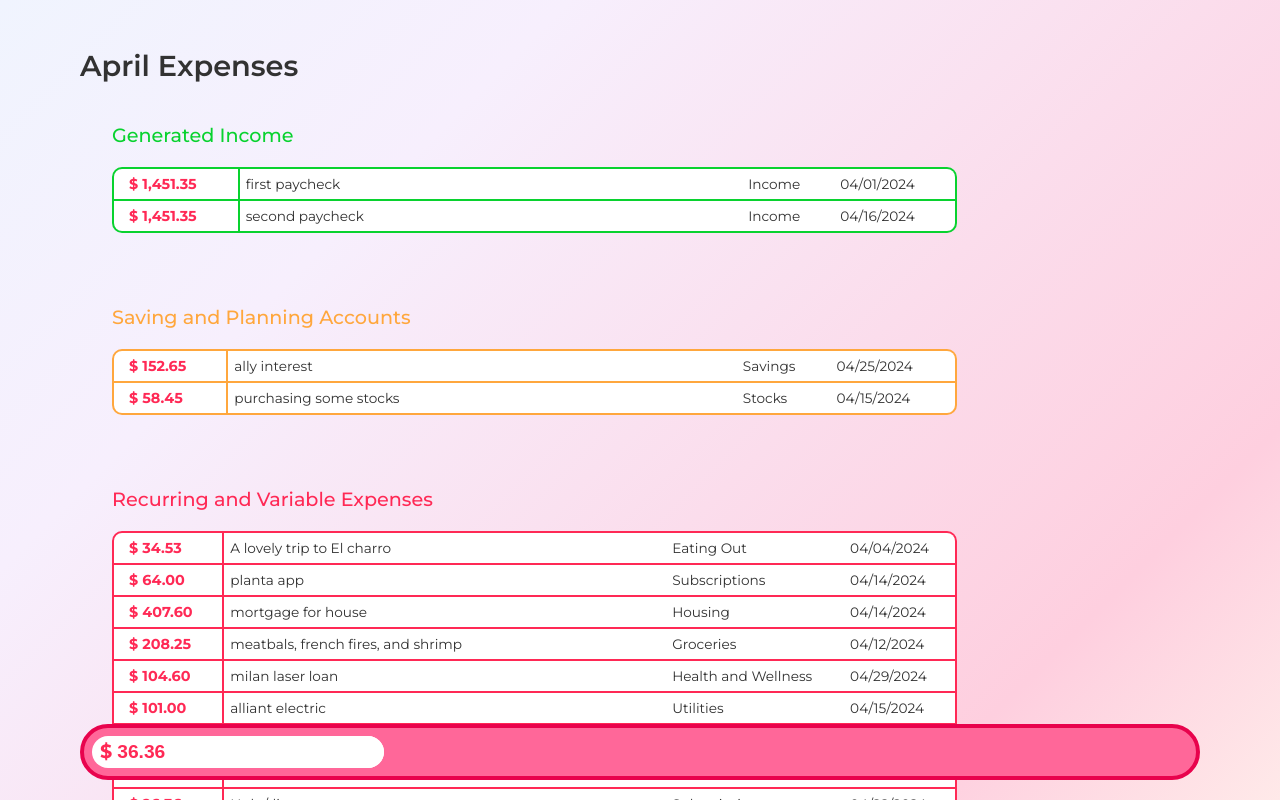
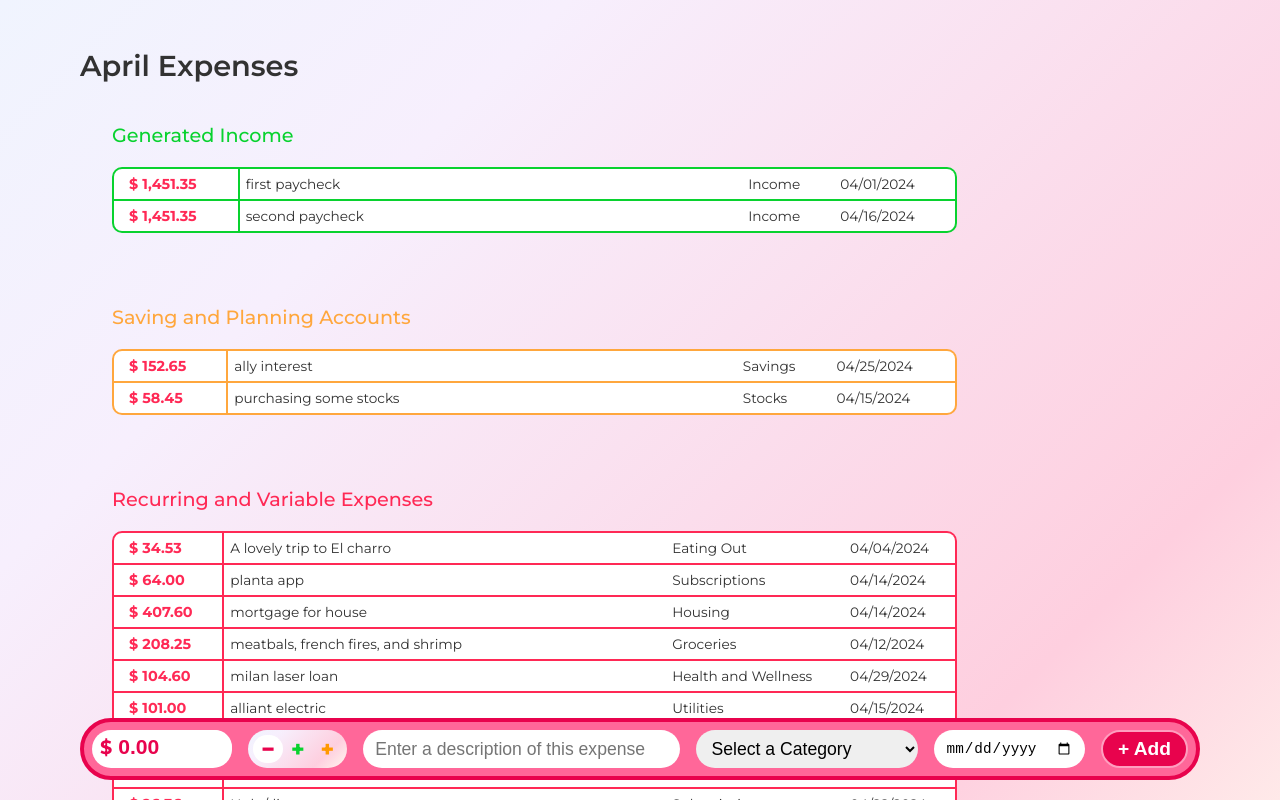
Before and after one commit to rubybeaches/BetterBudgetBuilds, a Next.js app: page /add-expense in a window 1280 px wide. Shown: the top 800 px of the page. Built offline with nearby package versions, Linux system fonts and the light colour scheme.

Commit message:
adding full style and components for expense bar

```diff
--- a/src/app/add-expense/page.css
+++ b/src/app/add-expense/page.css
@@ -24,39 +24,94 @@ body {
     padding: 8px;
     border-radius: 50px;
     border: 4px solid #323232;
+    display: flex;
+    gap: 1em;
 }
 
-#AddExpenseBar input {
+#AddExpenseBar .typeSelector {
+    background: linear-gradient(135deg, #F0F4FE, #F7EFFD 25%, #FECFDF 75%, #FFF7EE 100%);
+    padding: 5px 12px;
+    border-radius: 20px;
     padding: 5px;
+    cursor: pointer;
+}
+
+.Expense .expenseInput.expense,
+.Expense .expenseInput.expense input,
+#AddExpenseBar .typeSelector #expense {
+    color: #E8034D;
+}
+
+.Expense .expenseInput.income,
+.Expense .expenseInput.income input,
+#AddExpenseBar .typeSelector #income {
+    color: #09D22F;
+}
+
+.Expense .expenseInput.saving,
+.Expense .expenseInput.saving input,
+#AddExpenseBar .typeSelector #saving {
+    color: #FF9900;
+}
+
+#AddExpenseBar .typeSelector span {
+    font-size: 1.4em;
+    font-weight: 800;
+}
+
+#AddExpenseBar .typeSelector .active,
+#AddExpenseBar .typeSelector .inactive {
+    border-radius: 50px;
+    padding: 0 8px;
+}
+
+#AddExpenseBar .typeSelector .active {
+    background-color: #fff;
+}
+
+#AddExpenseBar input,
+#AddExpenseBar select {
+    padding: 5px 12px;
     outline: none;
     border: none;
     border-radius: 20px;
-    font-size: 1.2em;
+    font-size: 1.1em;
+    font-weight: 500;
+}
+
+#AddExpenseBar input[name='description'] {
+    flex: 1;
 }
 
 #AddExpenseBar .expenseInput {
     border-radius: 20px;
     background-color: #fff;
-    width: fit-content;
     padding-left: 8px;
     font-size: 1.2em;
     font-weight: 700;
 }
 
 #AddExpenseBar .expenseInput input {
-    font-size: 1em;
     font-weight: 700;
+    padding-left: 6px;
+    width: 120px;
 }
 
+
+#AddExpenseBar #addExpenseButton {
+    outline: none;
+    background-color: #E8034D;
+    border: #FE9FBF 2px solid;
+    border-radius: 20px;
+    padding: 5px 15px;
+    font-size: 1.2em;
+    color: white;
+    font-weight: 600;
+}
 
 .Expense#AddExpenseBar {
     background-color: #FF6799;
     border-color: #E8034D;
-}
-
-.Expense .expenseInput,
-.Expense .expenseInput input {
-    color: #FF2955;
 }
 
 .section>table#expenseTable {
--- a/src/app/add-expense/page.tsx
+++ b/src/app/add-expense/page.tsx
@@ -1,19 +1,17 @@
 'use client'
-import { useEffect, useMemo, useState } from "react";
+import { useEffect, useState } from "react";
 import "./page.css";
-import { setActiveCategories } from "../lib/helpers";
 import { category } from "../lib/types";
-import { defaultIncomeCategories } from "../lib/helpers";
 import { seedExpenses } from "../lib/helpers";
 import categories from '../lib/seed.json'
 import ExpenseTable from "../components/Dashboard/ExpenseTable";
+import AddExpenseBar from "../components/AddExpense/AddExpenseBar";
 
 const AddExpense = () => {
     let newDate = new Date()
     let month = newDate.toLocaleString("en-US", { month: "long" });
     const [userCategories, setUserCategories] = useState<category[]>(categories);
     const [userExpenses, setUserExpenses] = useState(seedExpenses);
-    const incomeCategories: category[] = [...defaultIncomeCategories, { ...defaultIncomeCategories[0], category: 'Paycheck', min: 1, max: 35, curr: 5 }];
 
     useEffect(() => {
         const items: any = localStorage.getItem('userCategories');
@@ -21,16 +19,6 @@ const AddExpense = () => {
             setUserCategories(JSON.parse(items));
         }
     }, []);
-
-    const essentialCategories = useMemo(() => {
-        setActiveCategories(userCategories, "essential");
-    }, [userCategories]);
-    const nonEssentialCategories = useMemo(() => {
-        setActiveCategories(userCategories, "non-essential");
-    }, [userCategories]);
-    const savingCategories = useMemo(() => {
-        setActiveCategories(userCategories, "savings");
-    }, [userCategories]);
 
     const [debtExpenses, setDebtExpenses] = useState(userExpenses.filter(expense => expense.type == "essential" || expense.type == "non-essential"));
     const [savingExpenses, setSavingExpenses] = useState(userExpenses.filter(expense => expense.type == "savings"));
@@ -57,9 +45,7 @@ const AddExpense = () => {
             <ExpenseTable expense={debtExpenses} />
         </div>
 
-        <div id="AddExpenseBar" className="Expense">
-            <div className="expenseInput">$<input type="text" value={36.36} /></div>
-        </div>
+        <AddExpenseBar categorySelections={userCategories} />
     </main>
 }
 
--- /dev/null
+++ b/src/app/components/AddExpense/AddExpenseBar.tsx
@@ -0,0 +1,64 @@
+import { category } from "@/app/lib/types";
+import { setActiveCategories } from "../../lib/helpers";
+import { defaultIncomeCategories } from "../../lib/helpers";
+import { useMemo, useRef, useState } from "react";
+
+const AddExpenseBar = ({ categorySelections }: { categorySelections: category[] }) => {
+    const selectRef = useRef<any>();
+    const [expenseType, setExpenseType] = useState('expense');
+
+    const handleTypeSelector = (type: string) => {
+        selectRef.current.value = 'Select a Category';
+        setExpenseType(() => type);
+    }
+
+    const incomeCategories: category[] = [...defaultIncomeCategories, { ...defaultIncomeCategories[0], category: 'Paycheck', min: 1, max: 35, curr: 5 }];
+    const expenseCategories = useMemo(() => {
+        return categorySelections.filter(cat => (cat.type == "essential" || cat.type == "non-essential") && cat.active);
+    }, [categorySelections]);
+    const savingCategories = useMemo(() => {
+        return setActiveCategories(categorySelections, "savings");
+    }, [categorySelections]);
+
+    const activeCategorySelection = useMemo(() => {
+        if (expenseType == "expense") {
+            return [{ category: 'Select a Category' }, ...expenseCategories];
+        } else if (expenseType == "saving") {
+            return [{ category: 'Select a Category' }, ...savingCategories];
+        } else {
+            return [{ category: 'Select a Category' }, ...incomeCategories];
+        }
+    }, [expenseType])
+
+    return (
+        <div id="AddExpenseBar" className="Expense">
+            <div className={`expenseInput ${expenseType}`}>$<input type="text" name="amount" defaultValue={'0.00'} /></div>
+            <div className="typeSelector">
+                <span id="expense"
+                    className={expenseType == 'expense' ? 'active' : 'inactive'}
+                    onClick={() => handleTypeSelector('expense')}>
+                    &minus;
+                </span>
+                <span id="income"
+                    className={expenseType == 'income' ? 'active' : 'inactive'}
+                    onClick={() => handleTypeSelector('income')}>
+                    &#x2B;</span>
+                <span id="saving"
+                    className={expenseType == 'saving' ? 'active' : 'inactive'}
+
+                    onClick={() => handleTypeSelector('saving')}>
+                    &#x2B;</span>
+            </div>
+            <input type="text" placeholder="Enter a description of this expense" name="description" />
+            <select defaultValue="Select a Category" ref={selectRef} required>
+                {activeCategorySelection.map((cat, index) => (
+                    <option key={index} value={cat.category} label={cat.category} />
+                ))}
+            </select>
+            <input type="date" name="date" required />
+            <button id="addExpenseButton" type="submit">+ Add</button>
+        </div>
+    )
+}
+
+export default AddExpenseBar;
```
